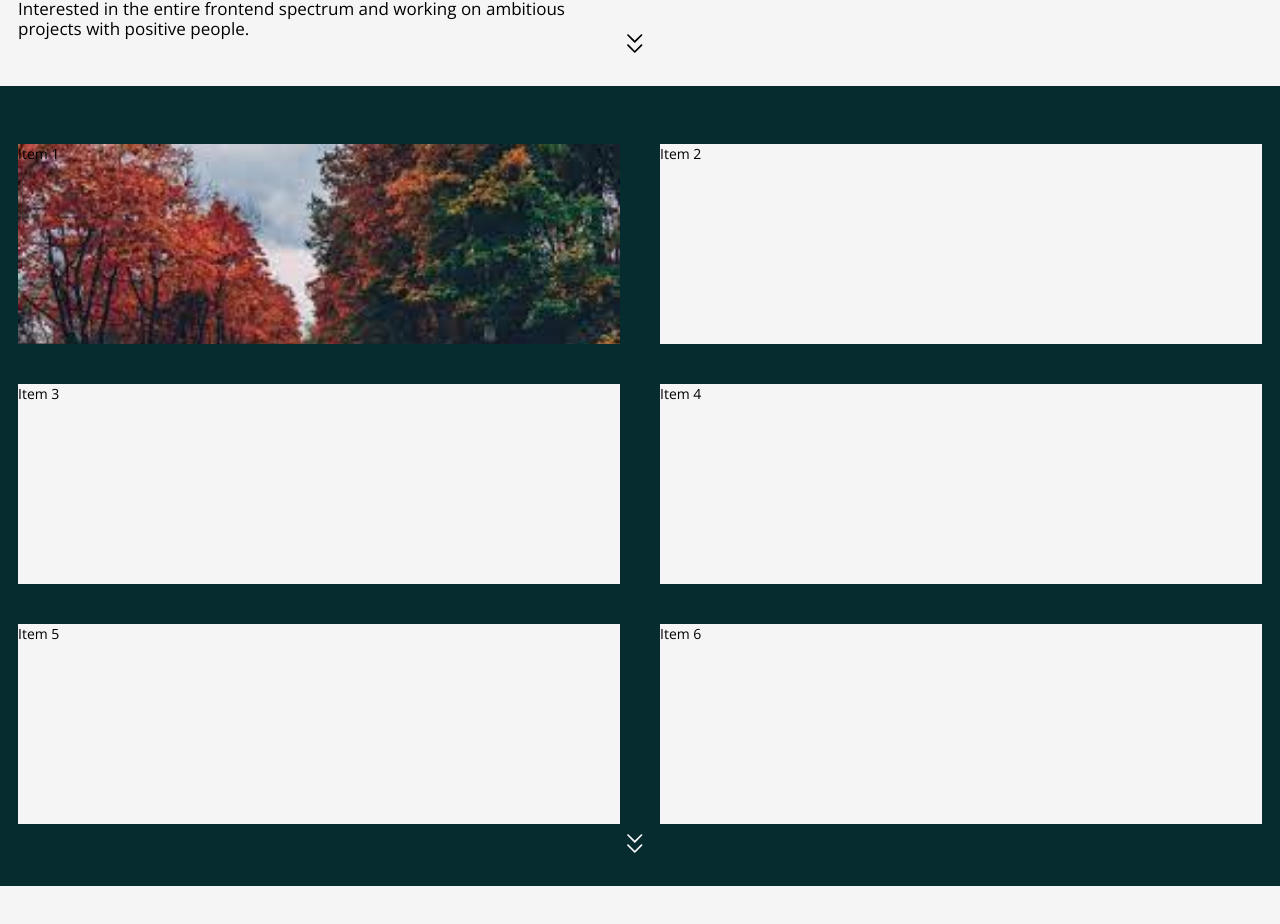
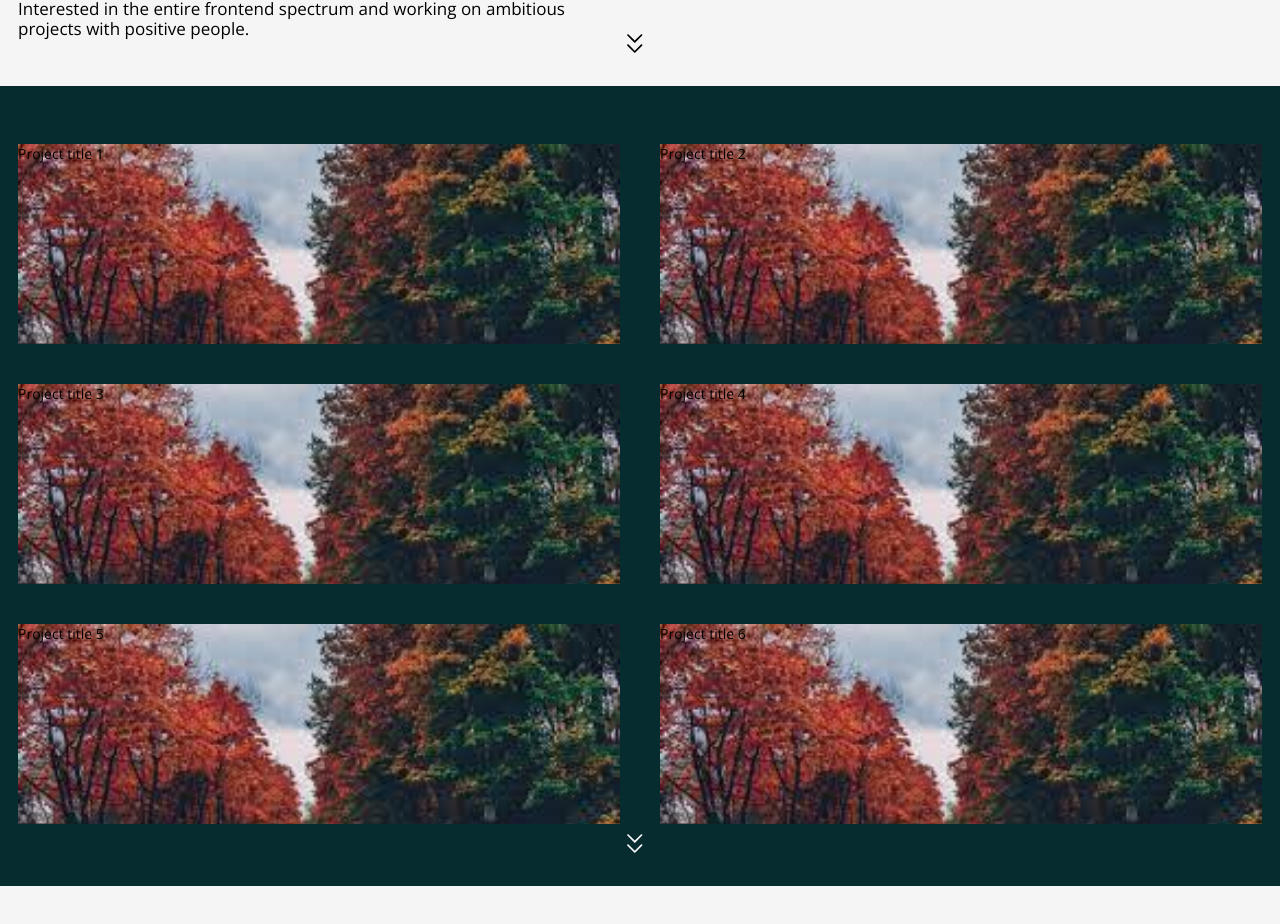
Before and after one commit to Adriantutuianu/personal-website, a React (Create React App) app: page / in a window 1280 px wide. Shown: the part 1514-2438 px from the top of the page. Built offline with nearby package versions, Linux system fonts and the light colour scheme.

Commit message:
Added background image - projects

```diff
--- a/src/Sections/Projects.js
+++ b/src/Sections/Projects.js
@@ -15,13 +15,53 @@ const Projects = ({ setTitle }) => {
             backgroundSize: "cover",
           }}
         >
-          Item 1
+          Project title 1
         </li>
-        <li class="item item2">Item 2</li>
-        <li class="item item3">Item 3</li>
-        <li class="item item4">Item 4</li>
-        <li class="item item5">Item 5</li>
-        <li class="item item6">Item 6</li>
+        <li
+          style={{
+            backgroundImage: "url(./project-images/test.jpg)",
+            backgroundSize: "cover",
+          }}
+          class="item item2"
+        >
+          Project title 2
+        </li>
+        <li
+          style={{
+            backgroundImage: "url(./project-images/test.jpg)",
+            backgroundSize: "cover",
+          }}
+          class="item item3"
+        >
+          Project title 3
+        </li>
+        <li
+          style={{
+            backgroundImage: "url(./project-images/test.jpg)",
+            backgroundSize: "cover",
+          }}
+          class="item item4"
+        >
+          Project title 4
+        </li>
+        <li
+          style={{
+            backgroundImage: "url(./project-images/test.jpg)",
+            backgroundSize: "cover",
+          }}
+          class="item item5"
+        >
+          Project title 5
+        </li>
+        <li
+          style={{
+            backgroundImage: "url(./project-images/test.jpg)",
+            backgroundSize: "cover",
+          }}
+          class="item item6"
+        >
+          Project title 6
+        </li>
       </ul>
       <ScrollTo
         destination={"contact-section"}
```
